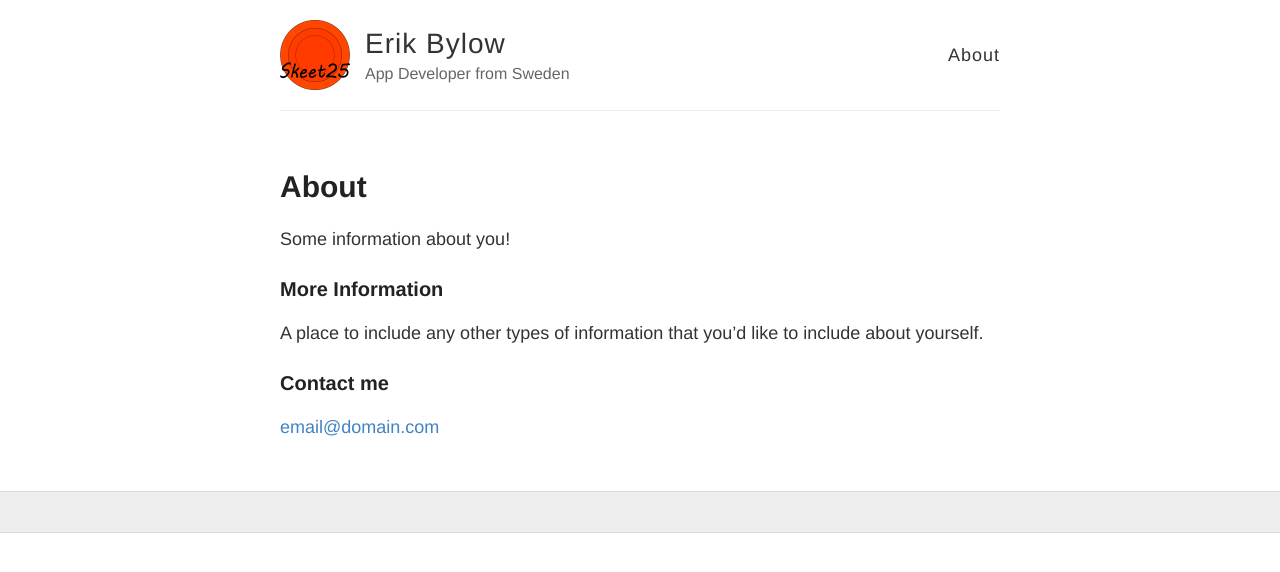
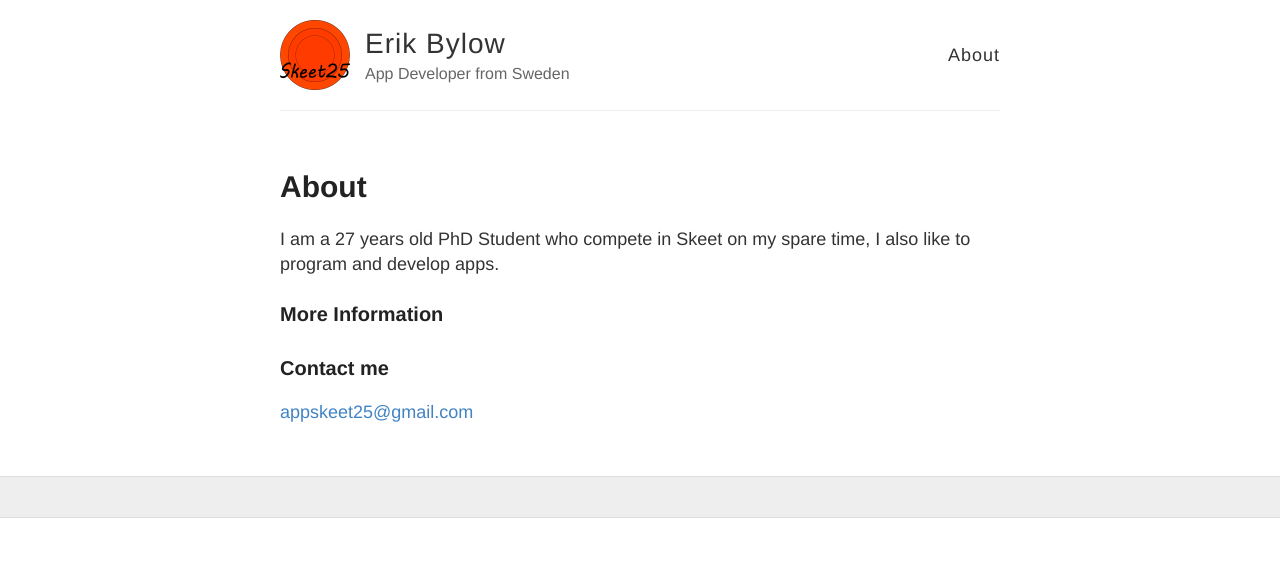
Before and after one commit to bylowerik/bylowerik.github.io, a Jekyll site: the page built from about.md, in a window 1280 px wide. Shown: the top 572 px of the page. Built offline with Jekyll 4.4.1, drawn with Linux system fonts in a browser that asks for light colours; Markdown is read by kramdown in place of the engine named in the settings.

Commit message:
about me update

```diff
--- a/about.md
+++ b/about.md
@@ -4,12 +4,10 @@ title: About
 permalink: /about/
 ---
 
-Some information about you!
-
+I am a 27 years old PhD Student who compete in Skeet on my spare time, I also like to program and develop apps.
 ### More Information
 
-A place to include any other types of information that you'd like to include about yourself.
 
 ### Contact me
 
-[email@domain.com](mailto:email@domain.com)
+[appskeet25@gmail.com](mailto:appskeet25@gmail.com)
```
